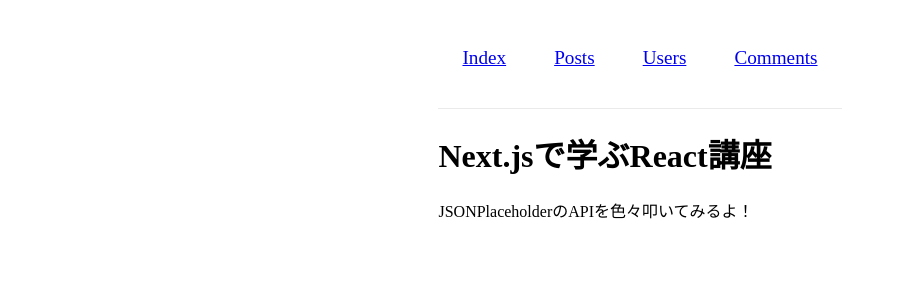
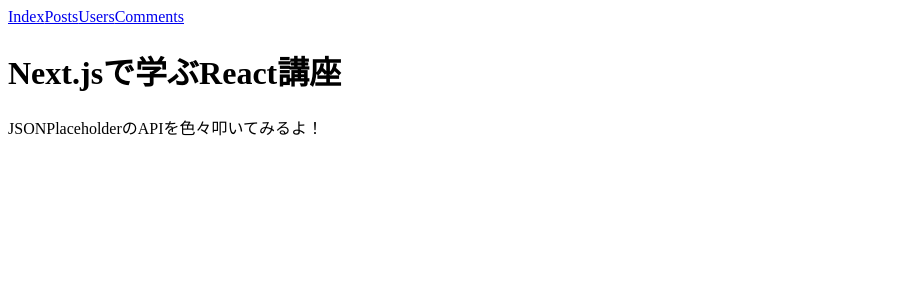
Before and after one commit to Kens04/study-react, a Next.js app: page / in a window 1280 px wide. Shown: the top 300 px of the page, without its empty margins (0-897 px from the left). Built offline with nearby package versions, Linux system fonts and the light colour scheme.

Commit message:
💄 Tailwind CSSを使って既存のスタイルの書き換え

```diff
--- a/src/components/Header/Header.module.css
+++ /dev/null
@@ -1,20 +0,0 @@
-.header {
-  width: 100%;
-  height: 100px;
-  border-bottom: 1px solid #eaeaea;
-  display: flex;
-  justify-content: center;
-  align-items: center;
-}
-
-.anchor {
-  display: inline-block;
-  padding: 8px 24px;
-  font-size: 1.2rem;
-}
-
-.anchor:hover,
-.anchor:focus,
-.anchor:active {
-  color: #0070f3;
-}
--- a/src/components/Header/index.jsx
+++ b/src/components/Header/index.jsx
@@ -1,5 +1,4 @@
 import Link from "next/link";
-import styles from 'src/components/Header/Header.module.css';
 
 const NAV_ITEMS = [
   { href: "/", label: "Index" },
@@ -10,10 +9,10 @@
 
 export const Header = () => {
   return (
-      <header className={styles.header}>
+      <header className="flex justify-center items-center border-b w-full h-24">
         {NAV_ITEMS.map((item) => {
           return (
-            <Link key={item.href} className={styles.anchor} href={item.href}>{item.label}</Link>
+            <Link key={item.href} className="inline-block py-2 px-6 text-xl hover:text-blue-500 focus:text-blue-500 active:text-blue-500" href={item.href}>{item.label}</Link>
           );
         })}
       </header>
--- a/src/components/layout/Layout.module.css
+++ /dev/null
@@ -1,10 +0,0 @@
-.container {
-  min-height: 100vh;
-  max-width: 600px;
-  width: 100%;
-  margin: 0 auto;
-  padding: 0 0.5rem;
-  display: flex;
-  flex-direction: column;
-  align-items: center;
-}
--- a/src/components/layout/index.jsx
+++ b/src/components/layout/index.jsx
@@ -1,8 +1,6 @@
-import styles from 'src/components/Layout/Layout.module.css'
-
 export const Layout = (props) => {
   return (
-  <div className={styles.container}>
+  <div className="flex flex-col items-center mx-auto px-2 min-h-screen max-w-2xl">
     {props.children}
   </div>
   )
--- a/src/pages/_app.jsx
+++ b/src/pages/_app.jsx
@@ -1,5 +1,4 @@
 import 'tailwindcss/tailwind.css';
-// import 'src/styles/globals.css';
 import Head from 'next/head';
 import { Layout } from 'src/components/layout';
 
--- a/src/styles/globals.css
+++ /dev/null
@@ -1,26 +0,0 @@
-html,
-body {
-  padding: 0;
-  margin: 0;
-  font-family: -apple-system, BlinkMacSystemFont, Segoe UI, Roboto, Oxygen,
-    Ubuntu, Cantarell, Fira Sans, Droid Sans, Helvetica Neue, sans-serif;
-}
-
-a {
-  color: inherit;
-  text-decoration: none;
-}
-
-* {
-  box-sizing: border-box;
-}
-
-@media (prefers-color-scheme: dark) {
-  html {
-    color-scheme: dark;
-  }
-  body {
-    color: white;
-    background: black;
-  }
-}
```
